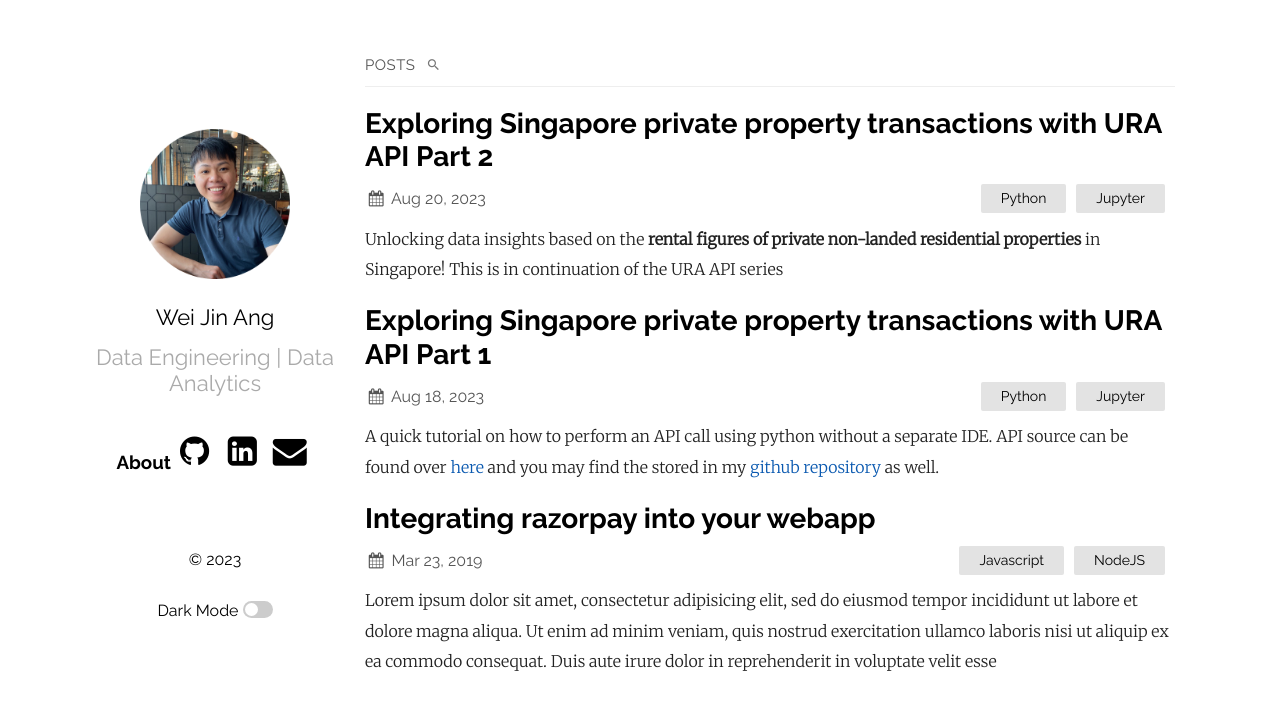
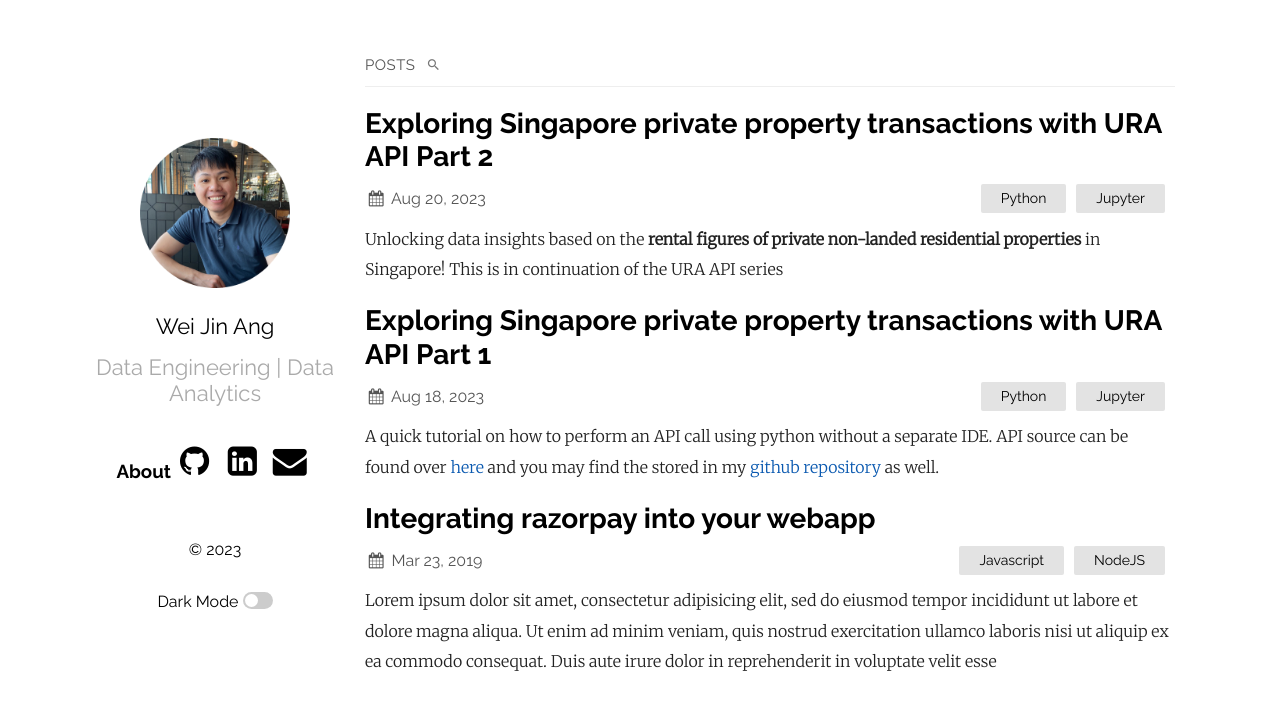
Before and after one commit to wjang96/wjang96.github.io, a Jekyll site: the page built from index.md, in a window 1280 px wide. Shown: the top 710 px of the page. Built offline with Jekyll 4.4.1, drawn with Linux system fonts in a browser that asks for light colours.

Commit message:
Update default.html

```diff
--- a/_layouts/default.html
+++ b/_layouts/default.html
@@ -36,7 +36,8 @@
       {% capture footer %}
       {%- if site.plainwhite.social_links != '' -%}
       <ul class="social about-footer {{condensed_class}}">
-        <a style = "text-decoration:none" href=" https://wjang96.github.io/about"><h3><b>About</b></h3> <br></a>
+        <a style = "text-decoration:none" href=" https://wjang96.github.io/about"><h3><b>About</b></h3> </a>
+        <br>
         {%- if site.plainwhite.social_links.github -%}
         <a href="https://github.com/{{ site.plainwhite.social_links.github }}" target="_blank">
           <li>
```
